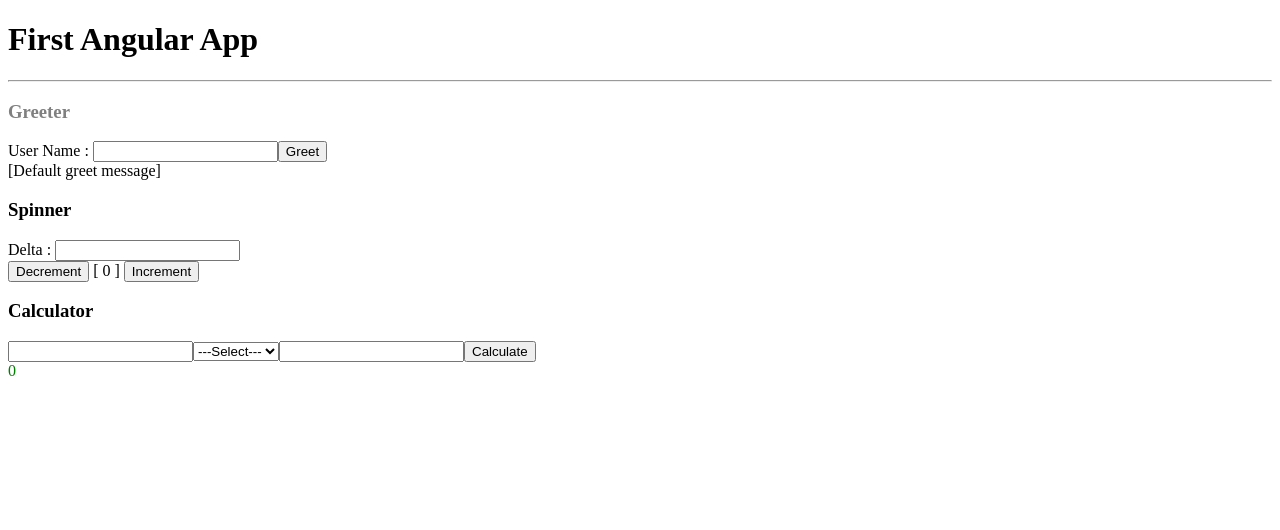
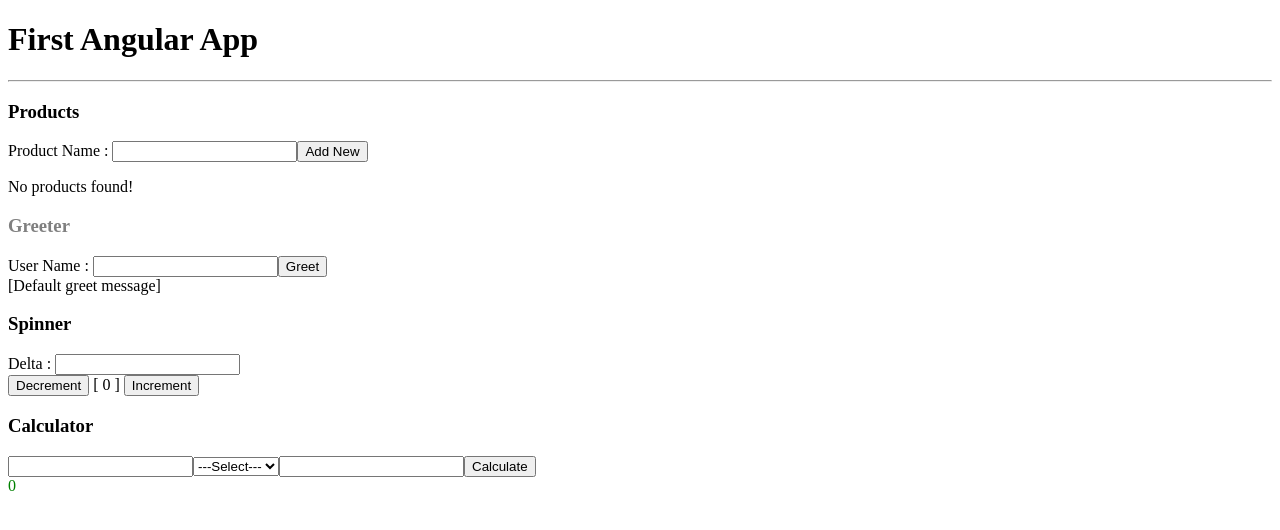
Before and after one commit to karthiklal/Shell-Angular-Jan-2022, an Angular app in the folder first-app/: page / in a window 1280 px wide. Shown: the top 530 px of the page. Built offline with nearby package versions, Linux system fonts and the light colour scheme.

Commit message:
Day-02 complete

```diff
--- a/first-app/src/app/app.component.html
+++ b/first-app/src/app/app.component.html
@@ -1,5 +1,6 @@
 <h1>First Angular App</h1>
 <hr/>
+<app-products></app-products>
 <app-greeter></app-greeter>
 <app-spinner></app-spinner>
 <app-calculator></app-calculator>
--- a/first-app/src/app/app.module.ts
+++ b/first-app/src/app/app.module.ts
@@ -5,6 +5,7 @@ import { AppComponent } from './app.component';
 import { GreeterComponent } from './greeter/greeter.component';
 import { SpinnerComponent } from './spinner/spinner.component';
 import { CalculatorComponent } from './calculator/calculator.component';
+import { ProductsComponent } from './products/products.component';
 
 @NgModule({
   /* register all UI entities (components, directives, & pipes) */
@@ -12,7 +13,8 @@ import { CalculatorComponent } from './calculator/calculator.component';
     AppComponent,
     GreeterComponent,
     SpinnerComponent,
-    CalculatorComponent
+    CalculatorComponent,
+    ProductsComponent
   ],
   /* register other dependent modules */
   imports: [
--- /dev/null
+++ b/first-app/src/app/products/products.component.html
@@ -0,0 +1,8 @@
+<h3>Products</h3>
+<label>Product Name : </label>
+<input type="text" />
+<button>Add New</button>
+<ul>
+    <li *ngFor="let productName of productNames">{{productName}}</li>
+</ul>
+<div *ngIf="productNames.length === 0">No products found!</div>
--- /dev/null
+++ b/first-app/src/app/products/products.component.ts
@@ -0,0 +1,17 @@
+import { Component, OnInit } from '@angular/core';
+
+@Component({
+  selector: 'app-products',
+  templateUrl: './products.component.html',
+  styleUrls: ['./products.component.css']
+})
+export class ProductsComponent implements OnInit {
+
+  productNames : string[] = [];
+
+  constructor() { }
+
+  ngOnInit(): void {
+  }
+
+}
```
Also changed, not shown: first-app/src/app/products/products.component.css (added), 2 other files (tests, documents, lock files or other folders).
